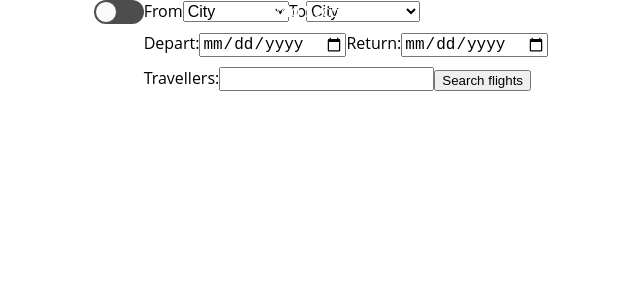
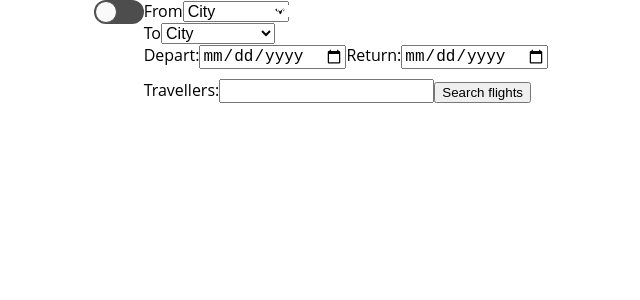
Before and after one commit to rachelnewby/destination-unknown, a React (Create React App) app in the folder frontend/: page / in a window 1280 px wide. Shown: the top 300 px of the page, without its empty margins (309-949 px from the left). Built offline with nearby package versions, Linux system fonts and the light colour scheme.

Commit message:
Working branch

```diff
--- a/frontend/src/components/form/form.js
+++ b/frontend/src/components/form/form.js
@@ -99,7 +99,6 @@ function FlightForm() {
     <main>
             <div class="wrapper">
               <form onSubmit={handleSubmit}>
-                <div class="form__row form__row--flex">
                   <div class="form__col">
                     <label>From</label>
                     <select
@@ -129,7 +128,6 @@ function FlightForm() {
                         </option>
                       ))}
                     </select>
-                  </div>
                 </div>
                 <div class="form__row form__row--flex">
                   <div class="form__col">
--- a/frontend/src/components/priceChart/priceChart.js
+++ b/frontend/src/components/priceChart/priceChart.js
@@ -75,7 +75,6 @@ const PriceChart = ( { chartData } ) => {
 
   return (
     <div className="wrapper">
-      <div className="pricechart-container">
         <h3 id="chart-title">Here's your flight info</h3>
         <Bar
           id="bar-chart"
@@ -84,7 +83,6 @@ const PriceChart = ( { chartData } ) => {
           onClick = {onClick}
           ref = {chartRef}
         ></Bar>
-      </div>
     </div>
   )
 }
```
